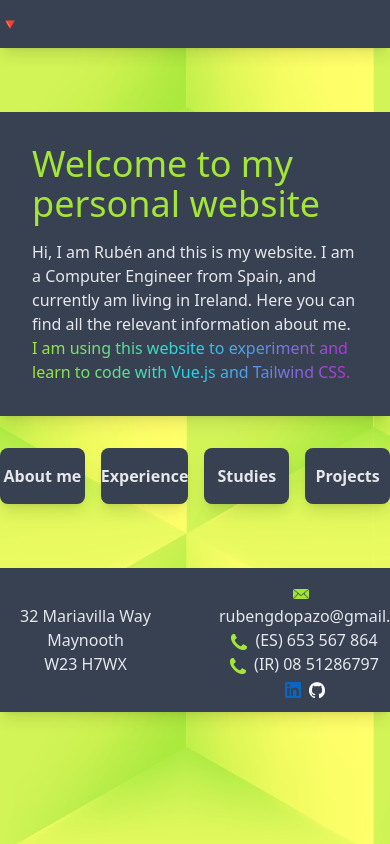
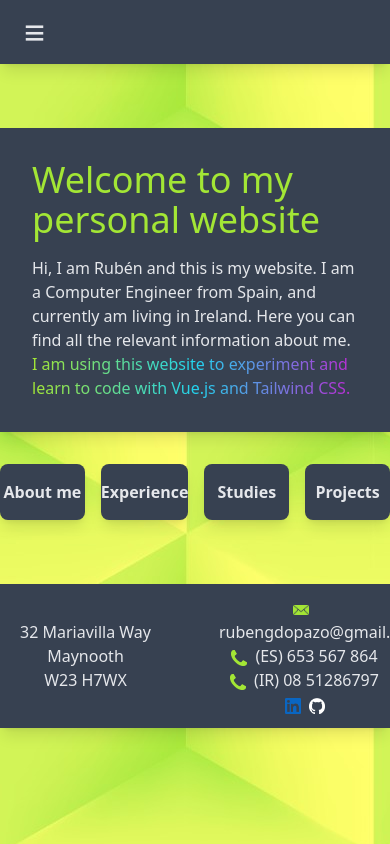
Before and after one commit to Rebun13/personal_web, a Vue app: page / in a window 390 px wide. Shown: the top 844 px of the page. Built offline with nearby package versions, Linux system fonts and the light colour scheme; the HTML template or start-up script is replaced by a standard one.

Commit message:
Corrected Side Bar Now it opens and closes as expected. Ruben Gomez Dopazo

```diff
--- a/src/App.vue
+++ b/src/App.vue
@@ -23,7 +23,7 @@ function toggleSideBar() {
     <div
       v-if="sideBarOpen"
       id="sideBar"
-      class="sideBar h-full w-64 fixed z-1 top-0 left-0 overflow-x-hidden pt-4 md:pt-16 transition bg-gray-700 text-gray-200 shadow-lg"
+      class="sideBar h-full w-64 fixed z-50 top-0 left-0 overflow-x-hidden pt-4 md:pt-16 transition bg-gray-700 text-gray-200 shadow-lg"
     >
       <a
         @click="toggleSideBar"
@@ -32,31 +32,31 @@ function toggleSideBar() {
       >
       <RouterLink
         @click="toggleSideBar"
-        class="block p-2 pl-8 transition hover:text-teal-400"
+        class="block px-4 my-2 hover:text-teal-400"
         to="/"
         >Home</RouterLink
       >
       <RouterLink
         @click="toggleSideBar"
-        class="block px-4 hover:text-teal-400"
+        class="block px-4 my-2 hover:text-teal-400"
         to="/aboutMe"
         >About me</RouterLink
       >
       <RouterLink
         @click="toggleSideBar"
-        class="block px-4 hover:text-teal-400"
+        class="block px-4 my-2 hover:text-teal-400"
         to="/experience"
         >Experience</RouterLink
       >
       <RouterLink
         @click="toggleSideBar"
-        class="block px-4 hover:text-teal-400"
+        class="block px-4 my-2 hover:text-teal-400"
         to="/studies"
         >Studies</RouterLink
       >
       <RouterLink
         @click="toggleSideBar"
-        class="block px-4 hover:text-teal-400"
+        class="block px-4 my-2 hover:text-teal-400"
         to="/projects"
         >Projects</RouterLink
       >
@@ -71,8 +71,8 @@ function toggleSideBar() {
       id="nav"
       class="relative w-full flex flex-wrap items-center justify-between py-3 bg-gray-700 text-gray-200 shadow-lg"
     >
-      <div class="md:hidden">
-        <p @click="toggleSideBar">🔻</p>
+      <div class="md:hidden text-4xl ml-6 mt-0">
+        <p @click="toggleSideBar">&equiv;</p>
       </div>
       <div
         class="hidden md:flex w-full flex-wrap items-center justify-between px-6 h-7"
```
